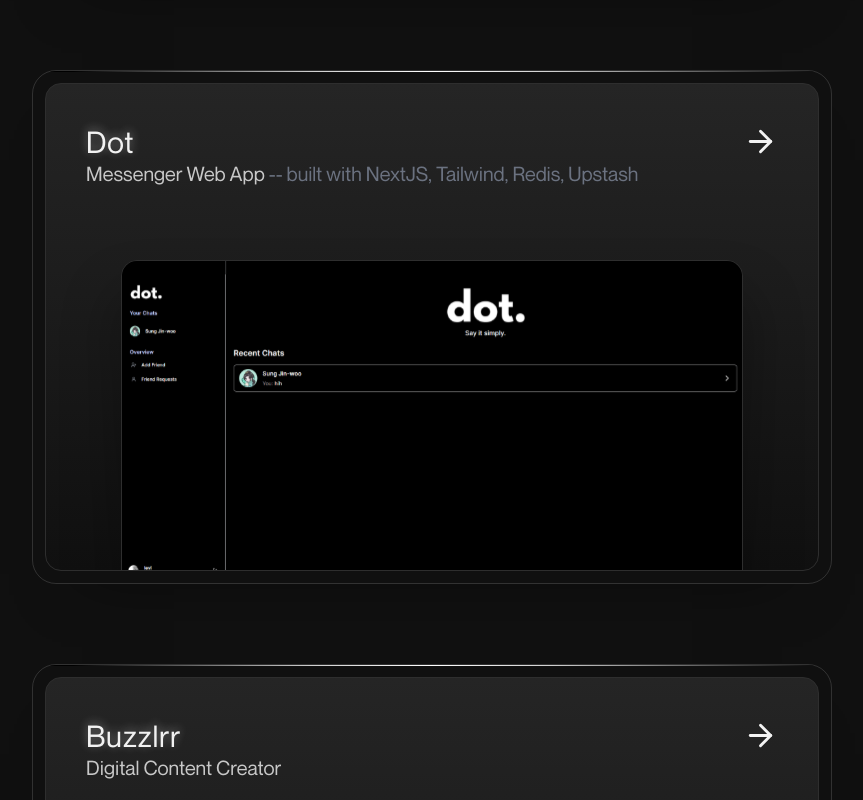
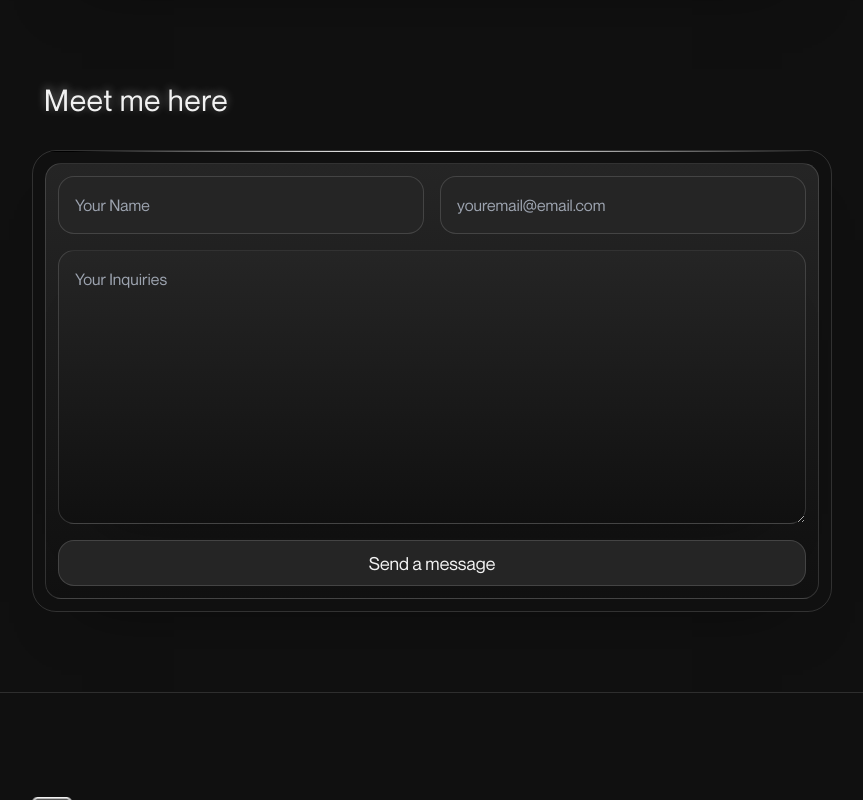
Before and after one commit to LazyCoder11/pratikt, a Next.js app: page / in a window 1280 px wide. Shown: the part 3960-4760 px from the top of the page, without its empty margins (208-1071 px from the left). Built offline with nearby package versions, Linux system fonts and the light colour scheme; grey boxes are pictures that could not be loaded.

Commit message:
Removed the dot and buzzlrr from the featured

```diff
--- a/components/ui/ProjectThumbnail.tsx
+++ b/components/ui/ProjectThumbnail.tsx
@@ -3,6 +3,9 @@
 import React, { FC, useEffect, useRef } from "react";
 import gsap from "gsap";
 import Image from "next/image";
+import ScrollTrigger from "gsap/ScrollTrigger";
+
+gsap.registerPlugin(ScrollTrigger)
 
 interface ThumbnailDetails {
   url: string;
--- a/utils/data.ts
+++ b/utils/data.ts
@@ -35,19 +35,19 @@ export const projects = [
     imageUrl: "/images/pkwmedia.svg",
     bgClass: "hover:bg-gradient-to-b hover:from-blue-800 hover:to-transparent",
   },
-  {
-    title: "Dot",
-    desc: "Messenger Web App",
-    subDesc: "-- built with NextJS, Tailwind, Redis, Upstash",
-    url: "https://dot-chi.vercel.app/",
-    imageUrl: "/images/dot.svg",
-    bgClass: "hover:bg-gradient-to-b hover:from-gray-700 hover:to-transparent",
-  },
-  {
-    title: "Buzzlrr",
-    desc: "Digital Content Creator",
-    url: "https://buzzlrr.com/",
-    imageUrl: "/images/buzzlrr.svg",
-    bgClass: "hover:bg-gradient-to-b hover:from-gray-700 hover:to-transparent",
-  },
+  // {
+  //   title: "Dot",
+  //   desc: "Messenger Web App",
+  //   subDesc: "-- built with NextJS, Tailwind, Redis, Upstash",
+  //   url: "https://dot-chi.vercel.app/",
+  //   imageUrl: "/images/dot.svg",
+  //   bgClass: "hover:bg-gradient-to-b hover:from-gray-700 hover:to-transparent",
+  // },
+  // {
+  //   title: "Buzzlrr",
+  //   desc: "Digital Content Creator",
+  //   url: "https://buzzlrr.com/",
+  //   imageUrl: "/images/buzzlrr.svg",
+  //   bgClass: "hover:bg-gradient-to-b hover:from-gray-700 hover:to-transparent",
+  // },
 ];
```
